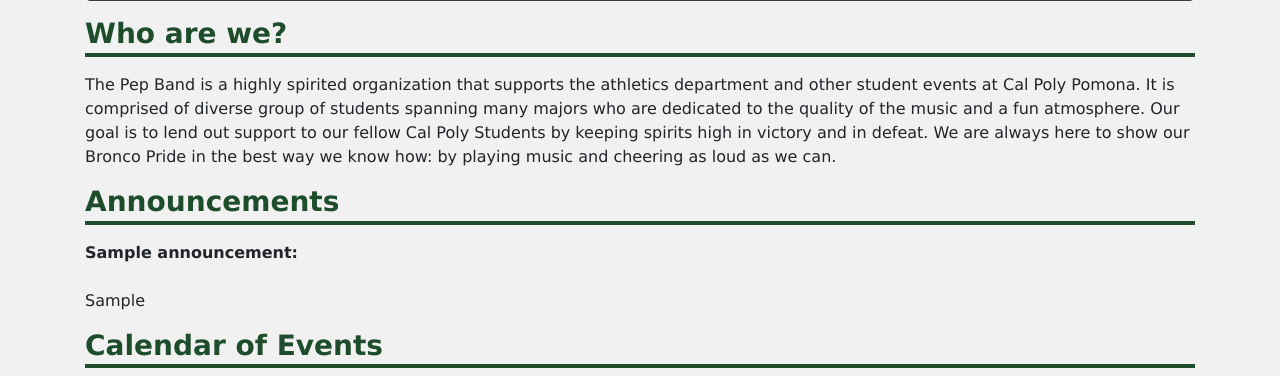
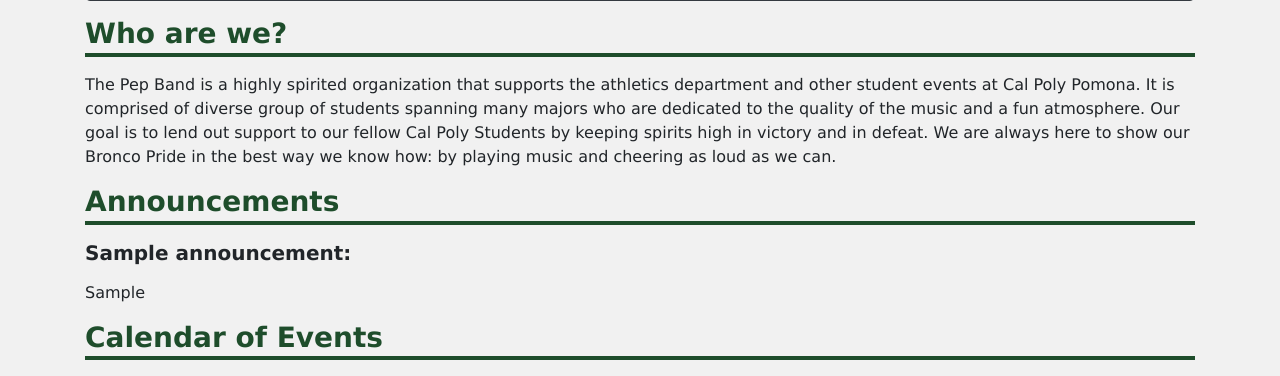
Before and after one commit to Trainzack/MarkTime, a Django app: page /MarkTime/ in a window 1280 px wide. Shown: the part 1082-1458 px from the top of the page. Run offline with Django 3.2, Linux system fonts and the light colour scheme; tables that the repository leaves empty hold one stand-in row (values such as "Sample post"); grey boxes marked "Sample" are stand-in pictures; some libraries are stand-ins or nearby versions.

Commit message:
Update Index.html

```diff
--- a/MarkTimeSite/MarkTimeApp/templates/MarkTimeApp/Index.html
+++ b/MarkTimeSite/MarkTimeApp/templates/MarkTimeApp/Index.html
@@ -24,10 +24,10 @@
 
             <!-- For loop for announcements here -->
             {% for announcement in announcements %}
-                <p class="mb-0 pb-0">
+                <h5 class="mb-0 pb-0">
                     <b>{{ announcement.title }}:</b>
-                </p>
-                <p class="mt-0 pt-0 mb-4">{{ announcement.information|linebreaks }}</p>
+                </h5>
+                <p>{{ announcement.information|linebreaks }}</p>
             {% endfor %}
         </div> <!-- End announcements -->
     {% endif %}
```
